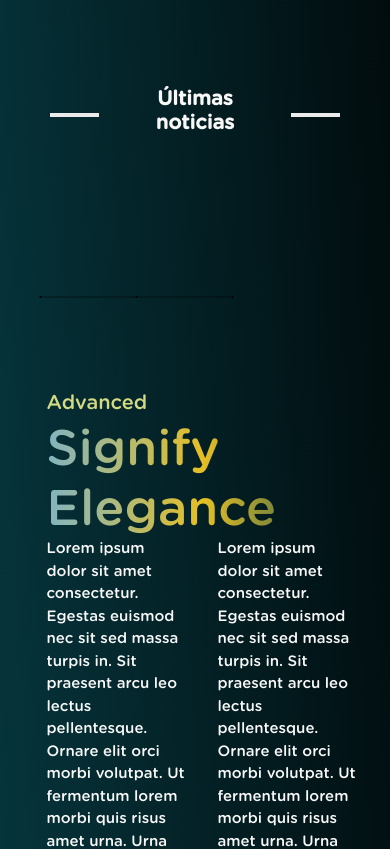
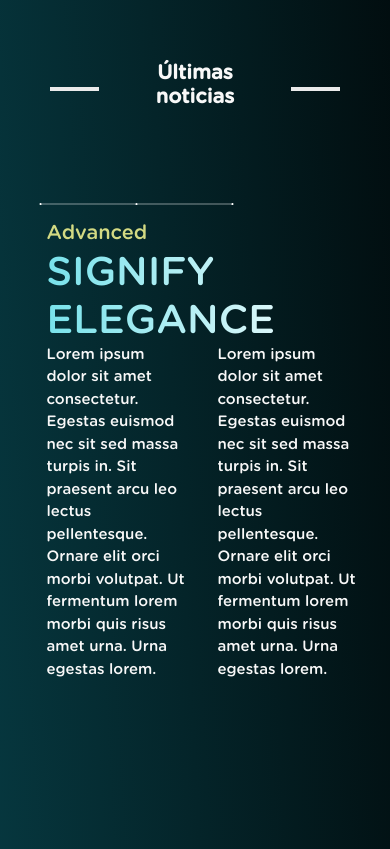
Before and after one commit to maru33luc/pruebaPushPWA, an Angular app: page / in a window 390 px wide. Shown: the part 2460-3309 px from the top of the page. Built offline with nearby package versions, Linux system fonts and the light colour scheme.

Commit message:
[FIX] Gsap news slider resp

```diff
--- a/src/app/components/news-slider/news-slider.component.css
+++ b/src/app/components/news-slider/news-slider.component.css
@@ -29,6 +29,12 @@ svg {
     }
 }
 
+@media screen and (max-width: 768px){
+    svg{
+        top: 8em;
+    }
+}
+
 .container {
     display: flex;
     width: 300vw;
@@ -44,6 +50,7 @@ svg {
 
     section {
         width: 100vw;
+        /* padding: 25vh 10vw; */
         padding: 25vh 10vw;
 
         span{
@@ -52,10 +59,14 @@ svg {
         }
 
         h1 {
-            font-size: 5rem;
+            font-size: 4rem;
             font-weight: 500;
             margin: 0;
-            background: linear-gradient(to right, var(--color-blue-lightest), var(--color-yellow), var(--color-blue));
+            /* background: linear-gradient(to right, var(--color-blue-lightest), var(--color-yellow), var(--color-blue)); */
+            /* background: linear-gradient(to right, var(--color-blue-lightest),  var(--color-primary)); */
+            /* background: linear-gradient(to right, rgb(151, 160, 161) , white); */
+            background: linear-gradient(to right, rgb(120, 226, 235) , white);
+
   -webkit-background-clip: text;
   -webkit-text-fill-color: transparent;
         }
@@ -86,5 +97,12 @@ svg {
 
 section {
     height: 100vh;
+}
 
+@media screen and (max-width: 768px) {
+    .container{
+        section{
+            padding: 24vw 10vw;
+        }
+    }
 }
--- a/src/app/components/news-slider/news-slider.component.html
+++ b/src/app/components/news-slider/news-slider.component.html
@@ -7,9 +7,9 @@
 
     <div class="container scrollx">
         <svg viewBox="0 0 900 10" fill="none" xmlns="http://www.w3.org/2000/svg">
-            <path d="M9.89998 6C9.43671 8.28224 7.41896 10 5 10C2.23858 10 0 7.76142 0 5C0 2.23858 2.23858 0 5 0C7.41896 0 9.43671 1.71776 9.89998 4H445.1C445.563 1.71776 447.581 0 450 0C452.419 0 454.437 1.71776 454.9 4H890.1C890.563 1.71776 892.581 0 895 0C897.761 0 900 2.23858 900 5C900 7.76142 897.761 10 895 10C892.581 10 890.563 8.28224 890.1 6H454.9C454.437 8.28224 452.419 10 450 10C447.581 10 445.563 8.28224 445.1 6H9.89998Z" fill="black"/>
+            <path d="M9.89998 6C9.43671 8.28224 7.41896 10 5 10C2.23858 10 0 7.76142 0 5C0 2.23858 2.23858 0 5 0C7.41896 0 9.43671 1.71776 9.89998 4H445.1C445.563 1.71776 447.581 0 450 0C452.419 0 454.437 1.71776 454.9 4H890.1C890.563 1.71776 892.581 0 895 0C897.761 0 900 2.23858 900 5C900 7.76142 897.761 10 895 10C892.581 10 890.563 8.28224 890.1 6H454.9C454.437 8.28224 452.419 10 450 10C447.581 10 445.563 8.28224 445.1 6H9.89998Z" fill="white"/>
             <mask id="mask0_0_1" style="mask-type:alpha" maskUnits="userSpaceOnUse" x="0" y="0" width="900" height="10">
-            <path d="M9.89998 6C9.43671 8.28224 7.41896 10 5 10C2.23858 10 0 7.76142 0 5C0 2.23858 2.23858 0 5 0C7.41896 0 9.43671 1.71776 9.89998 4H445.1C445.563 1.71776 447.581 0 450 0C452.419 0 454.437 1.71776 454.9 4H890.1C890.563 1.71776 892.581 0 895 0C897.761 0 900 2.23858 900 5C900 7.76142 897.761 10 895 10C892.581 10 890.563 8.28224 890.1 6H454.9C454.437 8.28224 452.419 10 450 10C447.581 10 445.563 8.28224 445.1 6H9.89998Z" fill="black"/>
+            <path d="M9.89998 6C9.43671 8.28224 7.41896 10 5 10C2.23858 10 0 7.76142 0 5C0 2.23858 2.23858 0 5 0C7.41896 0 9.43671 1.71776 9.89998 4H445.1C445.563 1.71776 447.581 0 450 0C452.419 0 454.437 1.71776 454.9 4H890.1C890.563 1.71776 892.581 0 895 0C897.761 0 900 2.23858 900 5C900 7.76142 897.761 10 895 10C892.581 10 890.563 8.28224 890.1 6H454.9C454.437 8.28224 452.419 10 450 10C447.581 10 445.563 8.28224 445.1 6H9.89998Z" fill="white"/>
             </mask>
             <g mask="url(#mask0_0_1)">
             <rect class="mask" y="-49" height="99" fill="white"/>
@@ -17,7 +17,7 @@
             </svg>
         <section class="sec1 pin">
             <span>Advanced</span>
-            <h1>Signify Elegance</h1>
+            <h1>SIGNIFY ELEGANCE</h1>
 
             <div class="col">
                 <p>Lorem ipsum dolor sit amet consectetur. Egestas euismod nec sit sed massa turpis in. Sit praesent arcu leo lectus pellentesque. Ornare elit orci morbi volutpat. Ut fermentum lorem morbi quis risus amet urna. Urna egestas lorem.</p>
@@ -26,7 +26,7 @@
         </section>
         <section class="sec2 pin">
             <span class="anim">Advanced</span>
-            <h1 class="anim">Signify Elegance</h1>
+            <h1 class="anim">SIGNIFY ELEGANCE</h1>
 
             <div class="col anim">
                 <p>Lorem ipsum dolor sit amet consectetur. Egestas euismod nec sit sed massa turpis in. Sit praesent arcu leo lectus pellentesque. Ornare elit orci morbi volutpat. Ut fermentum lorem morbi quis risus amet urna. Urna egestas lorem.</p>
@@ -35,7 +35,7 @@
         </section>
         <section class="sec3 pin">
             <span class="anim">Advanced</span>
-            <h1 class="anim">Signify Elegance</h1>
+            <h1 class="anim">SIGNIFY ELEGANCE</h1>
 
             <div class="col anim">
                 <p>Lorem ipsum dolor sit amet consectetur. Egestas euismod nec sit sed massa turpis in. Sit praesent arcu leo lectus pellentesque. Ornare elit orci morbi volutpat. Ut fermentum lorem morbi quis risus amet urna. Urna egestas lorem.</p>
@@ -44,6 +44,5 @@
     </div>
 </div>
 
-<section style="background-color: lightblue;"></section>
 
 </div>
--- a/src/app/components/spacer-title/spacer-title.component.css
+++ b/src/app/components/spacer-title/spacer-title.component.css
@@ -23,7 +23,8 @@
 
 @media screen and (max-width: 1200px) {
 	.spacer{
-		margin: 10vh 0 5vh 0;
+		/* margin: 10vh 0 5vh 0; */
+		margin: 10vh 0 4vw 0;
 	}
 }
 
```
